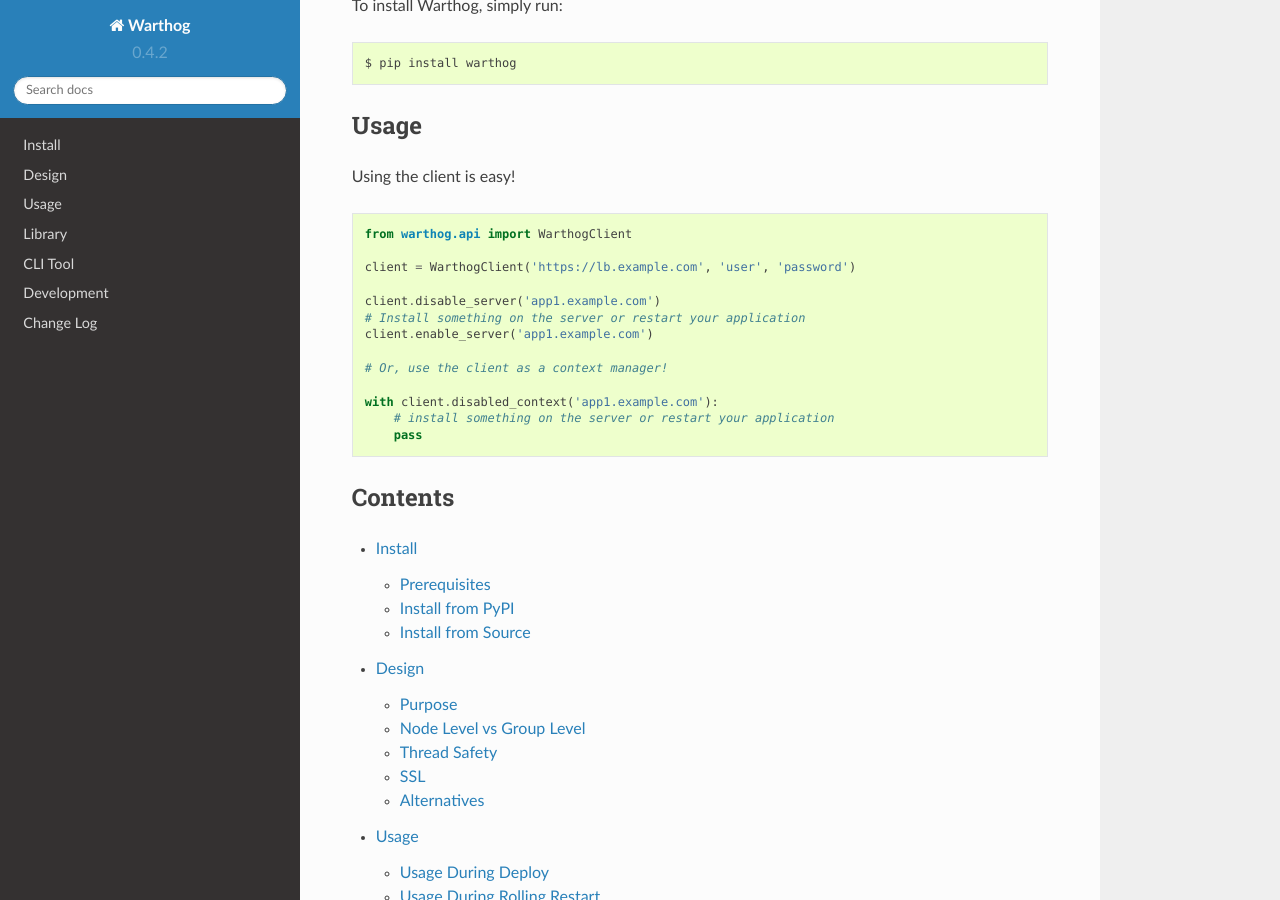
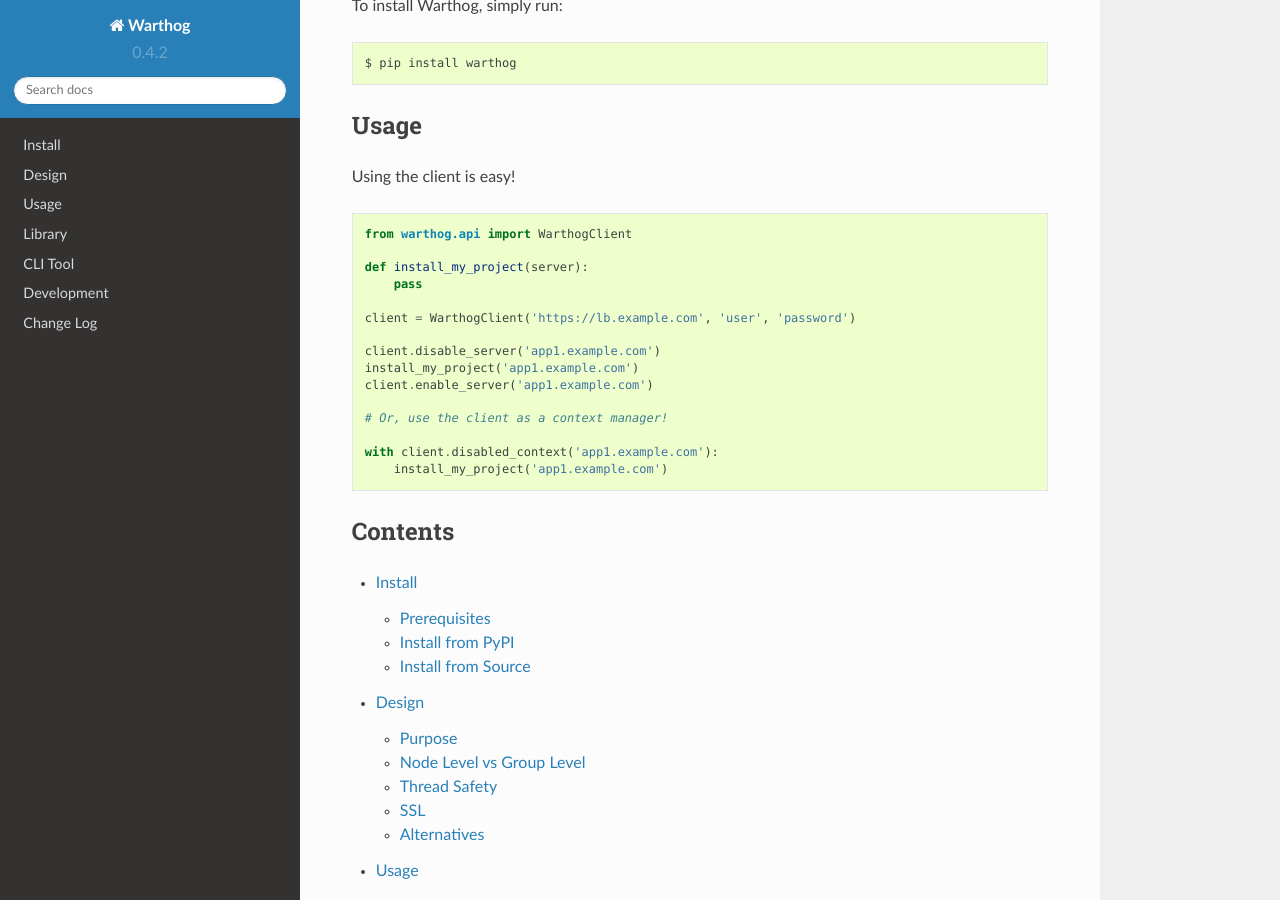
Before and after one commit to smarter-travel-media/warthog, a Sphinx documentation site: the page built from doc/source/index.rst, in a window 1280 px wide and 900 px high, scrolled down 566 px. Built offline with Sphinx 7.4.7 and the Read the Docs theme 2.0.0, drawn with Linux system fonts in a browser that asks for light colours.

Commit message:
Use example install method

```diff
--- a/doc/source/index.rst
+++ b/doc/source/index.rst
@@ -40,17 +40,19 @@
 
     from warthog.api import WarthogClient
 
+    def install_my_project(server):
+        pass
+
     client = WarthogClient('https://lb.example.com', 'user', 'password')
 
     client.disable_server('app1.example.com')
-    # Install something on the server or restart your application
+    install_my_project('app1.example.com')
     client.enable_server('app1.example.com')
 
     # Or, use the client as a context manager!
 
     with client.disabled_context('app1.example.com'):
-        # install something on the server or restart your application
-        pass
+        install_my_project('app1.example.com')
 
 Contents
 --------
```
Also changed, not shown: README.rst (+5 -3 lines).
